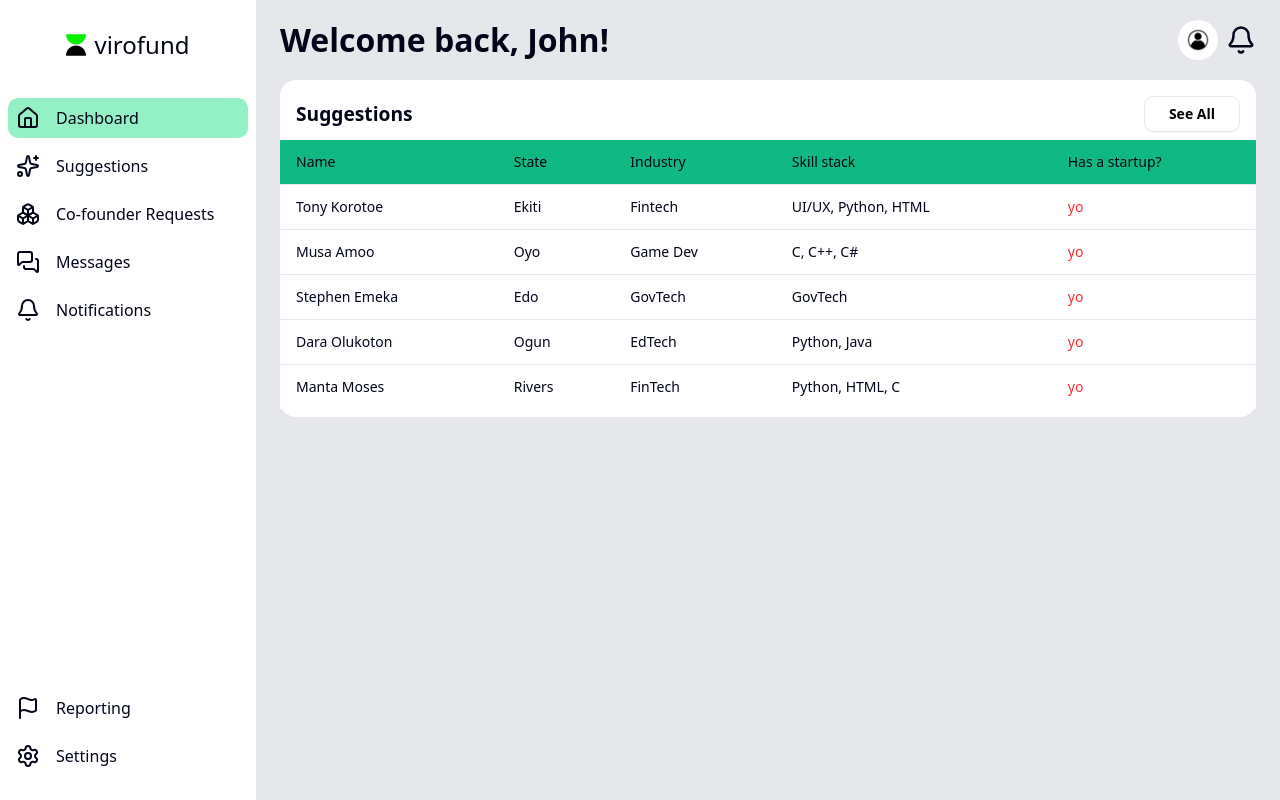
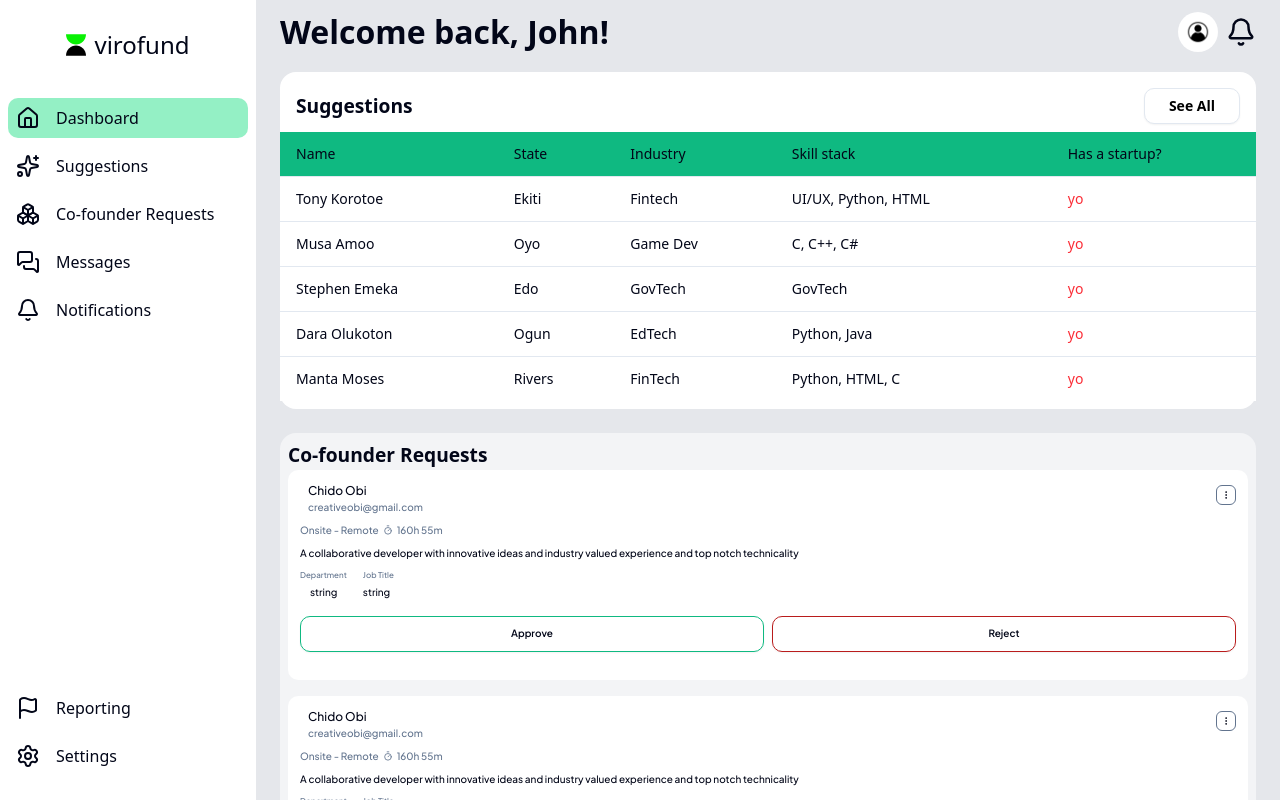
Before and after one commit to Virograf-main/Virofund, a Next.js app: page /dashboard in a window 1280 px wide. Built offline with nearby package versions, Linux system fonts and the light colour scheme.

Commit message:
feat: added more components to the dashboard

```diff
--- a/src/app/(dashboad)/dashboard/page.tsx
+++ b/src/app/(dashboad)/dashboard/page.tsx
@@ -1,4 +1,5 @@
 import { Button, DataTable } from "@/components/atoms";
+import RequestCard from "@/components/molecules/request-card";
 
 export default function TeamTable() {
   const columns = [
@@ -47,7 +48,24 @@ export default function TeamTable() {
     },
   ];
 
+  const RequestCardProps = {
+    image: "/jpg/no-image.jpg",
+    alt: "string",
+    name: "Chido Obi",
+    email: "creativeobi@gmail.com",
+    available: "Onsite - Remote",
+    timeAvailable: "160h 55m",
+    details:
+      "A collaborative developer with innovative ideas and industry valued experience and top notch technicality",
+    keyValue: {
+      department: "string",
+      role: "string",
+      backgroundColour: "string",
+      dotColour: "string",
+    },
+  };
   return (
+    <section className="flex flex-col gap-6">
       <section className="bg-white py-2 rounded-2xl">
         <div className="flex justify-between items-center px-4 py-2">
           <p className="font-semibold text-[1.2em]">Suggestions</p>
@@ -55,12 +73,19 @@ export default function TeamTable() {
             See All
           </Button>
         </div>
-      <DataTable
-        // caption="Team Members"
-        columns={columns}
-        data={data}
-        // rowsPerPage={3}
-      />
+        <DataTable columns={columns} data={data} />
+      </section>
+      <section className="bg-[#F3F4F6] p-2 rounded-2xl">
+        <p className="font-semibold text-[1.2em]">Co-founder Requests</p>
+        <div className="flex flex-col gap-4">
+          <RequestCard props={RequestCardProps} />
+          <RequestCard props={RequestCardProps} />
+          <RequestCard props={RequestCardProps} />
+          <RequestCard props={RequestCardProps} />
+          <RequestCard props={RequestCardProps} />
+          <RequestCard props={RequestCardProps} />
+        </div>
+      </section>
     </section>
   );
 }
--- a/src/app/(dashboad)/layout.tsx
+++ b/src/app/(dashboad)/layout.tsx
@@ -12,7 +12,7 @@ export default function RootLayout({
         <DesktopSidebar />
         <div className="flex flex-col flex-1 px-6 bg-[#E5E7EB]">
           <Navbar />
-          <main>{children}</main>
+          <main className="overflow-y-auto scrollbar py-2">{children}</main>
         </div>
       </div>
     </section>
--- a/src/app/globals.css
+++ b/src/app/globals.css
@@ -203,3 +203,7 @@ select:-webkit-autofill:focus {
     display: flex;
   }
 }
+
+.scrollbar::-webkit-scrollbar {
+  display: none;
+}
--- a/src/components/atoms/index.ts
+++ b/src/components/atoms/index.ts
@@ -11,3 +11,4 @@ export * from "./logo";
 export * from "./stepper";
 export * from "./textarea";
 export * from "./table";
+export * from "./tag";
--- a/src/components/atoms/small-pfp/index.tsx
+++ b/src/components/atoms/small-pfp/index.tsx
@@ -1,12 +1,20 @@
-import Image from 'next/image'
-import React from 'react'
+import Image from "next/image";
+import React from "react";
 
 type SmallPfpType = {
-    image?: string
-    alt?: string
-}
+  image?: string;
+  alt?: string;
+};
 
-const SmallPfp = ({ props, className = "", size }: { props?: SmallPfpType, className?: string, size?: number }) => {
+const SmallPfp = ({
+  props,
+  className = "",
+  size,
+}: {
+  props?: SmallPfpType;
+  className?: string;
+  size?: number;
+}) => {
   return (
     <div
       className={`rounded-full relative ${className}`}
@@ -14,7 +22,7 @@ const SmallPfp = ({ props, className = "", size }: { props?: SmallPfpType, class
     >
       {props?.image ? (
         <Image
-          src={`https:${props.image}`}
+          src={`${props.image}`}
           alt={props.alt || ""}
           fill
           className="object-cover rounded-full"
@@ -26,5 +34,4 @@ const SmallPfp = ({ props, className = "", size }: { props?: SmallPfpType, class
   );
 };
 
-
-export default SmallPfp
+export default SmallPfp;
--- a/src/components/molecules/form/index.tsx
+++ b/src/components/molecules/form/index.tsx
@@ -192,13 +192,13 @@ export function Form() {
         {isPrevUser && <p className="text-[14px]">Forgot Password?</p>}
       </div>
 
-      <Button type="submit">
+      <Button type="submit" className="w-full">
         {isCreatingAccount ? "loading..." : "Sign in"}
       </Button>
 
       <Demarcation text="or continue with" />
 
-      <Button variant="outline" type="button">
+      <Button variant="outline" type="button" className="w-full">
         <Image
           src="/svg/google-svgrepo-com.svg"
           alt="google"
--- a/src/components/molecules/request-card/index.tsx
+++ b/src/components/molecules/request-card/index.tsx
@@ -1,103 +1,129 @@
-import Image from 'next/image'
-import React from 'react'
-import KeyValue from '../../atoms/keyvalue-pair'
-import { Button } from '../../atoms'
-import { Timer } from 'lucide-react'
-import { MoreVerticalDots } from '../../atoms/more-vertical'
-import SmallPfp from '@/components/atoms/small-pfp'
+import Image from "next/image";
+import React from "react";
+import KeyValue from "../../atoms/keyvalue-pair";
+import { Button } from "../../atoms";
+import { Timer } from "lucide-react";
+import { MoreVerticalDots } from "../../atoms/more-vertical";
+import SmallPfp from "@/components/atoms/small-pfp";
 
 type RequestCardProps = {
-    image?: string
-    alt?: string
-    name: string
-    email: string
-    available: string
-    timeAvailable?: string
-    details: string
+  image?: string;
+  alt?: string;
+  name: string;
+  email: string;
+  available: string;
+  timeAvailable?: string;
+  details: string;
   keyValue: {
-        department: string
-        role: string
-        backgroundColour: string
-        dotColour: string
-    }
-    handleApprove?: () => void
-    handleReject?: () => void
-}
+    department: string;
+    role: string;
+    backgroundColour: string;
+    dotColour: string;
+  };
+  handleApprove?: () => void;
+  handleReject?: () => void;
+};
 
-
-const RequestCard = ({ props, className = '' }: { props: RequestCardProps, className?: string }) => {
+const RequestCard = ({
+  props,
+  className = "",
+}: {
+  props: RequestCardProps;
+  className?: string;
+}) => {
   const titles = [
     {
       title: "Department",
-            content: props.keyValue.department
+      content: props.keyValue.department,
     },
     {
       title: "Job Title",
-            content: props.keyValue.role
-        }]
+      content: props.keyValue.role,
+    },
+  ];
 
   return (
-        <div className={`p-3 bg-background font-medium ${className}`} style={{ fontFamily: "var(--font-plus-jakarta-sans)" }}>
-            <div className='space-y-2'>
-                <div className='flex justify-between'>
-                    <div className='flex gap-2 items-center'>
-                        <SmallPfp props={{
+    <div
+      className={`p-3 bg-background font-medium rounded-lg ${className}`}
+      style={{ fontFamily: "var(--font-plus-jakarta-sans)" }}
+    >
+      <div className="space-y-2">
+        <div className="flex justify-between">
+          <div className="flex gap-2 items-center">
+            <SmallPfp
+              props={{
                 image: props.image,
-                            alt: props.alt
-                        }}/>
-                        <div className='flex flex-col gap-'>
-                            <p className=' text-[12px]'>{props.name}</p>
-                            <p className=' text-[10px] text-muted-foreground'>{props.email}</p>
+                alt: props.alt,
+              }}
+            />
+            <div className="flex flex-col gap-">
+              <p className=" text-[12px]">{props.name}</p>
+              <p className=" text-[10px] text-muted-foreground">
+                {props.email}
+              </p>
             </div>
           </div>
           <div>
-                        <MoreVerticalDots className='inline-flex w-auto h-auto shrink-0 border border-muted-foreground rounded-sm p-1' iconSize={10} />
+            <MoreVerticalDots
+              className="inline-flex w-auto h-auto shrink-0 border border-muted-foreground rounded-sm p-1"
+              iconSize={10}
+            />
           </div>
         </div>
-                <div className='flex items-center gap-1  text-[10px] text-muted-foreground'>
+        <div className="flex items-center gap-1  text-[10px] text-muted-foreground">
           <p>{props.available}</p>
-                    {props.timeAvailable && (
-                        <Timer size={10} className='' />
-                    )}
+          {props.timeAvailable && <Timer size={10} className="" />}
           <p>{props.timeAvailable}</p>
         </div>
       </div>
-            <p className='py-2  text-[10px]'>{props.details}</p>
-            <div className='flex gap-4'>
+      <p className="py-2  text-[10px]">{props.details}</p>
+      <div className="flex gap-4">
         {titles.map((value, idx) => {
           const isJob = value.title === "Job Title";
           return (
             <div key={idx}>
               <KeyValue
-                                className='space-y-1'
+                className="space-y-1"
                 label={{
                   value: value.title,
-                                    className: 'text-muted-foreground text-[8px]'
+                  className: "text-muted-foreground text-[8px]",
                 }}
               >
-                                { !isJob
-                                ?
-                                (<div className={`flex gap-0.5 items-center rounded-full px-1 text-[10px]`} style={{ backgroundColor: props.keyValue.backgroundColour}}>
-                                    <div className={`w-1 h-1 rounded-full`} style={{ backgroundColor: props.keyValue.dotColour}}></div>
-                                    <p className=''>{props.keyValue.department}</p>
-                                </div>)
-                                :
-                                (<div className=' text-[10px]'>{props.keyValue.role}</div>)}
+                {!isJob ? (
+                  <div
+                    className={`flex gap-0.5 items-center rounded-full px-1 text-[10px]`}
+                    style={{ backgroundColor: props.keyValue.backgroundColour }}
+                  >
+                    <div
+                      className={`w-1 h-1 rounded-full`}
+                      style={{ backgroundColor: props.keyValue.dotColour }}
+                    ></div>
+                    <p className="">{props.keyValue.department}</p>
+                  </div>
+                ) : (
+                  <div className=" text-[10px]">{props.keyValue.role}</div>
+                )}
               </KeyValue>
             </div>
-                    )
+          );
         })}
       </div>
-            <div className='flex gap-2 justify-between '>
+      <div className="flex gap-2 justify-between ">
         <Button
-                className='flex-1 bg-transparent border border-primary text-foreground text-[10px]'
-                onClick={props.handleApprove}>Approve</Button>
+          className="flex-1 bg-transparent border border-primary text-foreground text-[10px]"
+          onClick={props.handleApprove}
+        >
+          Approve
+        </Button>
         <Button
-                className='flex-1 bg-transparent border border-destructive hover:bg-destructive text-foreground text-[10px]'
-                onClick={props.handleReject}>Reject</Button>
+          className="flex-1 bg-transparent border border-destructive hover:bg-destructive text-foreground text-[10px]"
+          onClick={props.handleReject}
+        >
+          Reject
+        </Button>
       </div>
     </div>
-    )
-}
+  );
+};
 
-export default RequestCard
+export default RequestCard;
--- a/src/components/navigation/navbar/index.tsx
+++ b/src/components/navigation/navbar/index.tsx
@@ -5,7 +5,7 @@ import React from "react";
 
 export function Navbar() {
   return (
-    <nav className="py-4">
+    <nav className="py-2">
       <div className="flex items-center justify-between">
         <h1 className="text-[2em] font-semibold">Welcome back, John!</h1>
         <div className="flex items-center gap-2">
```
Lines whose indentation alone changed are shown as unchanged.
